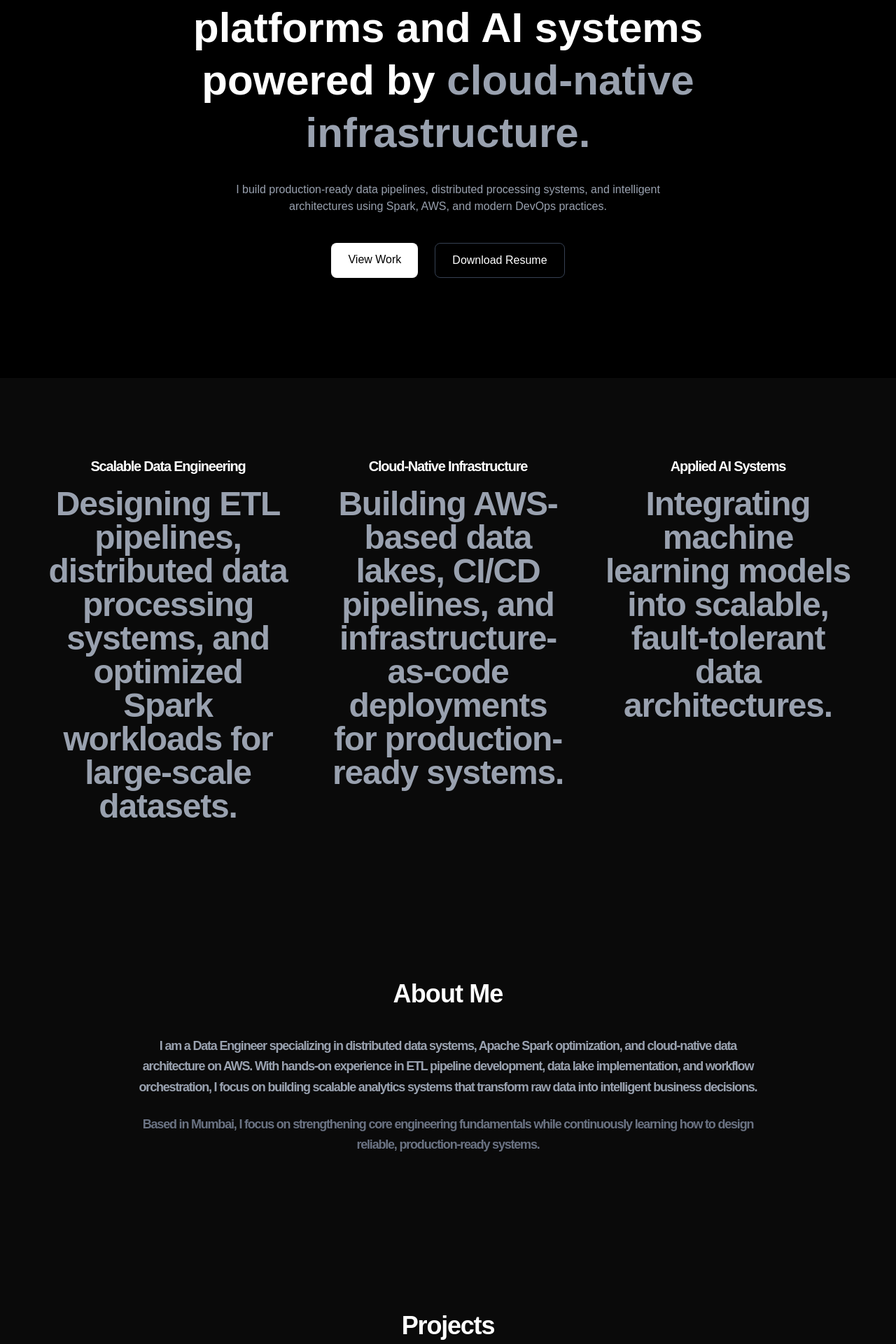
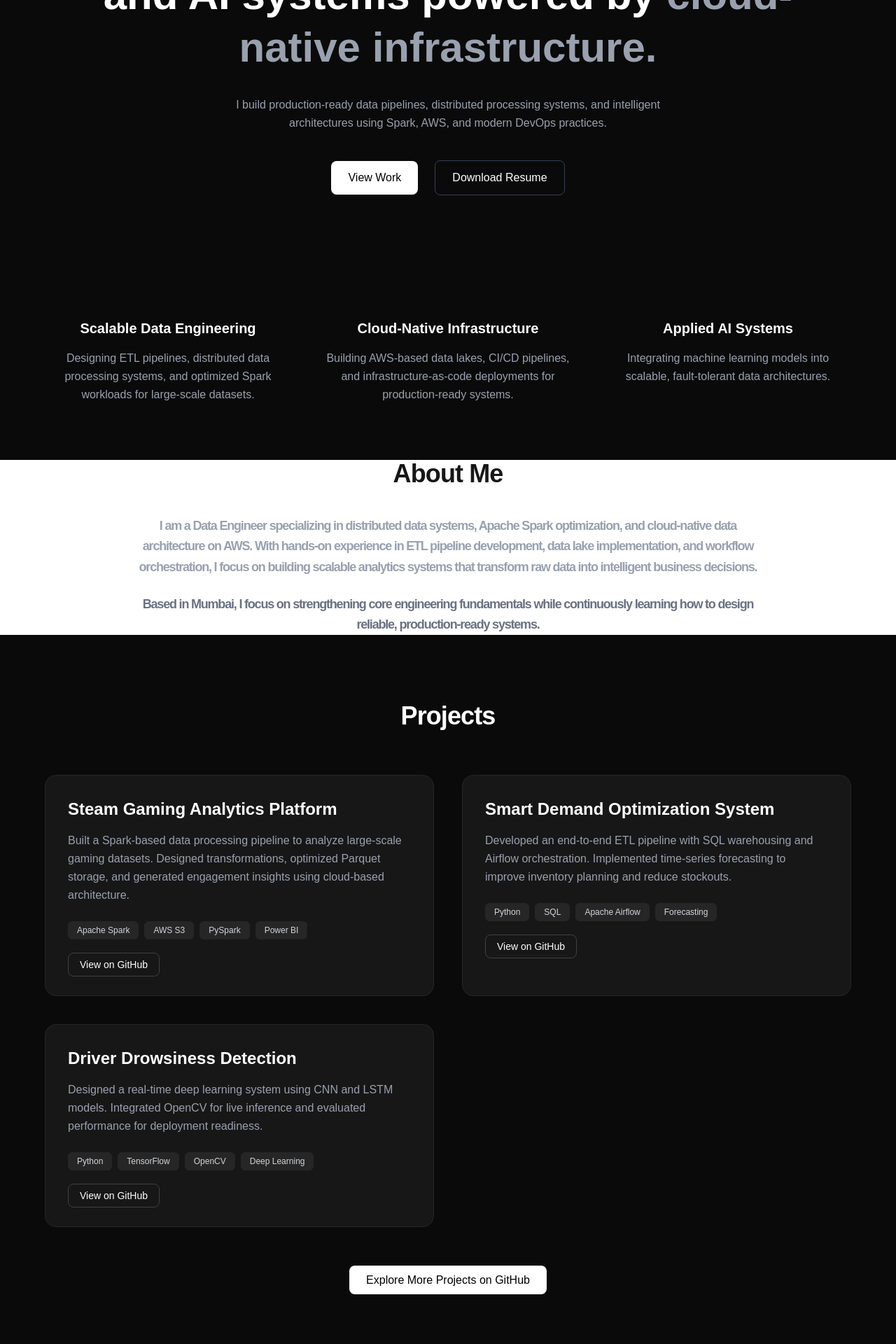
Before and after one commit to sarvadnyaKatode/portfolio, a Next.js app: page / in a window 1280 px wide. Shown: the part 260-2180 px from the top of the page at 70% size. Built offline with nearby package versions, Linux system fonts and the light colour scheme.

Commit message:
font size change

```diff
--- a/app/components/Footer.tsx
+++ b/app/components/Footer.tsx
@@ -1,45 +1,57 @@
 export default function Footer() {
   return (
-    <footer className="bg-black text-white border-t border-neutral-800 py-16 px-6">
-      <div className="max-w-6xl mx-auto text-center">
+    <footer className="bg-neutral-950 text-white border-t border-neutral-900 py-20 px-6">
+      <div className="max-w-6xl mx-auto">
 
-        <h3 className="text-2xl font-semibold mb-4">
+        {/* Top Section */}
+        <div className="flex flex-col md:flex-row justify-between items-center gap-8">
+
+          <div className="text-center md:text-left">
+            <h3 className="text-xl font-semibold tracking-tight">
               Sarvadnya Katode
             </h3>
+            <p className="text-gray-400 mt-3 max-w-md text-sm">
+              Hybrid Data & Cloud Engineer focused on scalable data systems,
+              distributed architecture, and production-ready AI infrastructure.
+            </p>
+          </div>
 
-        <p className="text-gray-400 mb-8 max-w-xl mx-auto">
-          Building scalable AI-powered systems with production-grade
-          infrastructure and cloud-native engineering practices.
-        </p>
-
-        <div className="flex justify-center gap-8 text-sm text-gray-400 mb-10">
+          <div className="flex gap-8 text-sm text-gray-400">
             <a
-            href="mailto:your-email@example.com"
+              href="mailto:sarvadnyakatode@gmail.com"
               className="hover:text-white transition"
             >
               Email
             </a>
 
             <a
-            href="https://linkedin.com/in/your-linkedin"
+              href="https://www.linkedin.com/in/sarvadnya-katode/"
               target="_blank"
+              rel="noopener noreferrer"
               className="hover:text-white transition"
             >
               LinkedIn
             </a>
 
             <a
-            href="https://github.com/your-github"
+              href="https://github.com/sarvadnyaKatode"
               target="_blank"
+              rel="noopener noreferrer"
               className="hover:text-white transition"
             >
               GitHub
             </a>
           </div>
 
-        <p className="text-xs text-gray-600">
-          © {new Date().getFullYear()} Sarvadnya Katode. All rights reserved.
-        </p>
+        </div>
+
+        {/* Divider */}
+        <div className="mt-16 border-t border-neutral-900"></div>
+
+        {/* Bottom Section */}
+        <div className="mt-8 text-center text-xs text-gray-500">
+          © {new Date().getFullYear()} Sarvadnya Katode. Built with Next.js & deployed on Vercel.
+        </div>
 
       </div>
     </footer>
--- a/app/components/Navbar.tsx
+++ b/app/components/Navbar.tsx
@@ -27,7 +27,7 @@ export default function Navbar() {
           SK
         </span>
 
-        <div className="flex gap-8 text-sm text-gray-400">
+        <div className="hidden sm:flex gap-8 text-sm text-gray-400">
           <a href="#projects" className="hover:text-white transition">
             Projects
           </a>
--- a/app/sections/About.tsx
+++ b/app/sections/About.tsx
@@ -4,7 +4,7 @@ export default function About() {
     <FadeIn>
     <section
       id="about"
-      className="text-4xl md:text-5xl font-semibold tracking-tight py-28 bg-neutral-950 text-white px-6"
+      className="text-4xl md:text-5xl font-semibold tracking-tight "
     >
       <div className="max-w-4xl mx-auto text-center">
         <h2 className="text-4xl font-bold mb-10 tracking-tight">
--- a/app/sections/CoreExpertise.tsx
+++ b/app/sections/CoreExpertise.tsx
@@ -5,34 +5,34 @@ import FadeIn from "../components/FadeIn";
 export default function CoreExpertise() {
   return (
     <FadeIn>
-      <section className="text-4xl md:text-5xl font-semibold tracking-tight py-28 bg-neutral-950 text-white px-6">
+      <section className="py-20 bg-neutral-950 text-white px-6">
         <div className="max-w-6xl mx-auto grid md:grid-cols-3 gap-12 text-center">
 
           <div>
-            <h3 className="text-xl font-semibold mb-4">
+            <h3 className="text-lg md:text-xl font-semibold mb-4">
               Scalable Data Engineering
             </h3>
-            <p className="text-gray-400">
+            <p className="text-gray-400 text-sm md:text-base leading-relaxed">
               Designing ETL pipelines, distributed data processing systems,
               and optimized Spark workloads for large-scale datasets.
             </p>
           </div>
 
           <div>
-            <h3 className="text-xl font-semibold mb-4">
+            <h3 className="text-lg md:text-xl font-semibold mb-4">
               Cloud-Native Infrastructure
             </h3>
-            <p className="text-gray-400">
-              Building AWS-based data lakes, CI/CD pipelines, and infrastructure-as-code
-              deployments for production-ready systems.
+            <p className="text-gray-400 text-sm md:text-base leading-relaxed">
+              Building AWS-based data lakes, CI/CD pipelines, and
+              infrastructure-as-code deployments for production-ready systems.
             </p>
           </div>
 
           <div>
-            <h3 className="text-xl font-semibold mb-4">
+            <h3 className="text-lg md:text-xl font-semibold mb-4">
               Applied AI Systems
             </h3>
-            <p className="text-gray-400">
+            <p className="text-gray-400 text-sm md:text-base leading-relaxed">
               Integrating machine learning models into scalable,
               fault-tolerant data architectures.
             </p>
--- a/app/sections/Hero.tsx
+++ b/app/sections/Hero.tsx
@@ -5,23 +5,24 @@ import FadeIn from "../components/FadeIn";
 export default function Hero() {
   return (
     <FadeIn>
-      <section className="min-h-screen flex flex-col justify-center items-center bg-black text-white text-center px-6">
+      <section className="py-24 bg-neutral-950 text-white px-6">
+        <div className="max-w-5xl mx-auto text-center">
 
-        <p className="text-sm text-gray-500 mb-6 tracking-widest uppercase">
+          <p className="text-xs md:text-sm text-gray-500 mb-6 tracking-widest uppercase">
             Data Engineer • Cloud Infrastructure • AI Systems • Distributed Architecture
           </p>
 
-        <h1 className="text-5xl md:text-6xl font-bold leading-tight max-w-4xl mb-8">
+          <h1 className="text-3xl md:text-5xl lg:text-6xl font-semibold leading-tight mb-8">
             Designing scalable data platforms and AI systems powered by
             <span className="text-gray-400"> cloud-native infrastructure.</span>
           </h1>
 
-        <p className="text-gray-400 max-w-2xl mb-10">
+          <p className="text-gray-400 max-w-2xl mx-auto mb-10 text-sm md:text-base leading-relaxed">
             I build production-ready data pipelines, distributed processing systems,
             and intelligent architectures using Spark, AWS, and modern DevOps practices.
           </p>
 
-        <div className="flex gap-6">
+          <div className="flex flex-col sm:flex-row gap-4 sm:gap-6 justify-center items-center">
             <a
               href="#projects"
               className="px-6 py-3 bg-white text-black rounded-lg font-medium hover:bg-gray-200 transition"
@@ -32,12 +33,14 @@ export default function Hero() {
             <a
               href="/resume.pdf"
               target="_blank"
+              rel="noopener noreferrer"
               className="px-6 py-3 border border-gray-700 rounded-lg hover:border-white transition"
             >
               Download Resume
             </a>
           </div>
 
+        </div>
       </section>
     </FadeIn>
   );
--- a/app/sections/Projects.tsx
+++ b/app/sections/Projects.tsx
@@ -30,10 +30,13 @@ export default function Projects() {
 
   return (
     <FadeIn>
-      <section id="projects" className="text-4xl md:text-5xl font-semibold tracking-tight py-28 bg-neutral-950 text-white px-6">
+      <section
+        id="projects"
+        className="py-24 bg-neutral-950 text-white px-6"
+      >
         <div className="max-w-6xl mx-auto">
 
-          <h2 className="text-4xl font-bold mb-16 text-center">
+          <h2 className="text-3xl md:text-4xl font-semibold tracking-tight mb-16 text-center">
             Projects
           </h2>
 
@@ -45,9 +48,7 @@ export default function Projects() {
             variants={{
               hidden: {},
               visible: {
-                transition: {
-                  staggerChildren: 0.15,
-                },
+                transition: { staggerChildren: 0.15 },
               },
             }}
           >
@@ -55,17 +56,17 @@ export default function Projects() {
               <motion.div
                 key={index}
                 variants={{
-                  hidden: { opacity: 0, y: 30 },
+                  hidden: { opacity: 0, y: 20 },
                   visible: { opacity: 1, y: 0 },
                 }}
-                transition={{ duration: 0.5 }}
+                transition={{ duration: 0.4 }}
                 className="bg-neutral-900 p-8 rounded-2xl border border-neutral-800 hover:border-white hover:-translate-y-1 transition-all duration-300"
               >
-                <h3 className="text-2xl font-semibold mb-4">
+                <h3 className="text-xl md:text-2xl font-semibold mb-4">
                   {project.title}
                 </h3>
 
-                <p className="text-gray-400 mb-6 leading-relaxed">
+                <p className="text-gray-400 text-sm md:text-base leading-relaxed mb-6">
                   {project.description}
                 </p>
 
@@ -73,7 +74,7 @@ export default function Projects() {
                   {project.tech.map((techItem, i) => (
                     <span
                       key={i}
-                      className="text-xs bg-neutral-800 px-3 py-1 rounded-full text-gray-300"
+                      className="text-xs bg-neutral-800 px-3 py-1 rounded-md text-gray-300 border border-neutral-800"
                     >
                       {techItem}
                     </span>
@@ -83,6 +84,7 @@ export default function Projects() {
                 <a
                   href={project.github}
                   target="_blank"
+                  rel="noopener noreferrer"
                   className="text-sm border border-neutral-700 px-4 py-2 rounded-lg hover:border-white transition"
                 >
                   View on GitHub
@@ -91,12 +93,12 @@ export default function Projects() {
             ))}
           </motion.div>
 
-          {/* Bottom CTA */}
           <div className="text-center mt-16">
             <a
               href="https://github.com/sarvadnyaKatode"
               target="_blank"
-              className="px-8 py-3 bg-white text-black rounded-lg font-medium hover:bg-gray-200 transition"
+              rel="noopener noreferrer"
+              className="px-6 py-3 bg-white text-black rounded-lg font-medium hover:bg-gray-200 transition"
             >
               Explore More Projects on GitHub
             </a>
--- a/app/sections/Skills.tsx
+++ b/app/sections/Skills.tsx
@@ -51,7 +51,7 @@ export default function Skills() {
 
   return (
     <FadeIn>
-      <section id="skills" className="text-4xl md:text-5xl font-semibold tracking-tight py-28 bg-neutral-950 text-white px-6">
+      <section id="skills" className="py-28 bg-black text-white px-6">
         <div className="max-w-6xl mx-auto">
           <h2 className="text-4xl font-bold mb-16 text-center">
             Skills
```
Also changed, not shown: 1 other file (tests, documents, lock files or other folders). Lines whose indentation alone changed are shown as unchanged.
